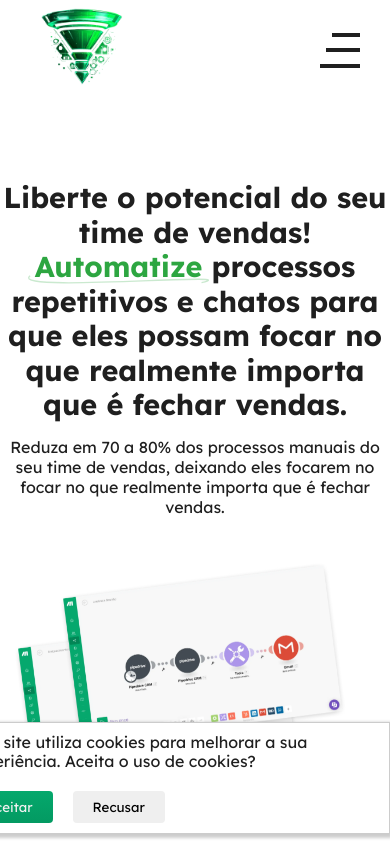
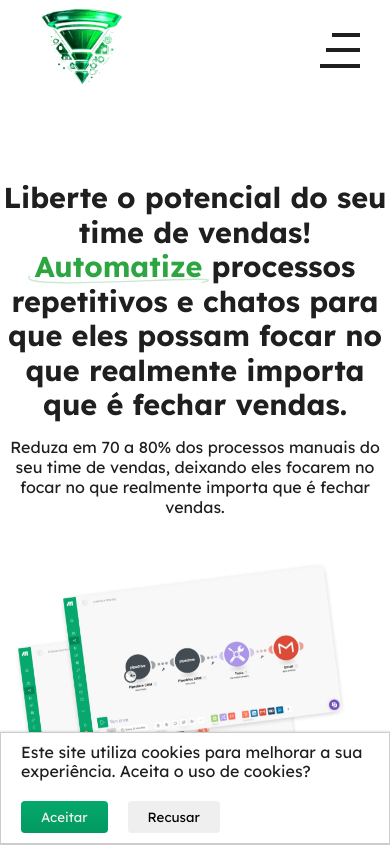
Before and after one commit to LucasAlexsander/AutomatiSales, a React (Vite) app: page / in a window 390 px wide. Shown: the top 845 px of the page. Built offline with nearby package versions, Linux system fonts and the light colour scheme.

Commit message:
Cookie responsivo

```diff
--- a/src/Componentes/Cookie/Cookie.module.css
+++ b/src/Componentes/Cookie/Cookie.module.css
@@ -1,6 +1,5 @@
 .cookieBanner {
-  max-width: 100vw;
-  width: 100%;
+  min-width: 100vw;
   display: flex;
   align-items: end;
   justify-content: center;
@@ -46,3 +45,15 @@
   background: linear-gradient(180deg, #05A86C 0%, #039A62 100%);
   color: #F1F1F1;
 }
+
+@media only screen and (max-width: 768px) {
+  .cookieBanner {
+    bottom: 0;
+  }
+
+  .cookie {
+    position: initial;
+    width: 100%;
+    max-width: 100vw;
+  }
+}
```
